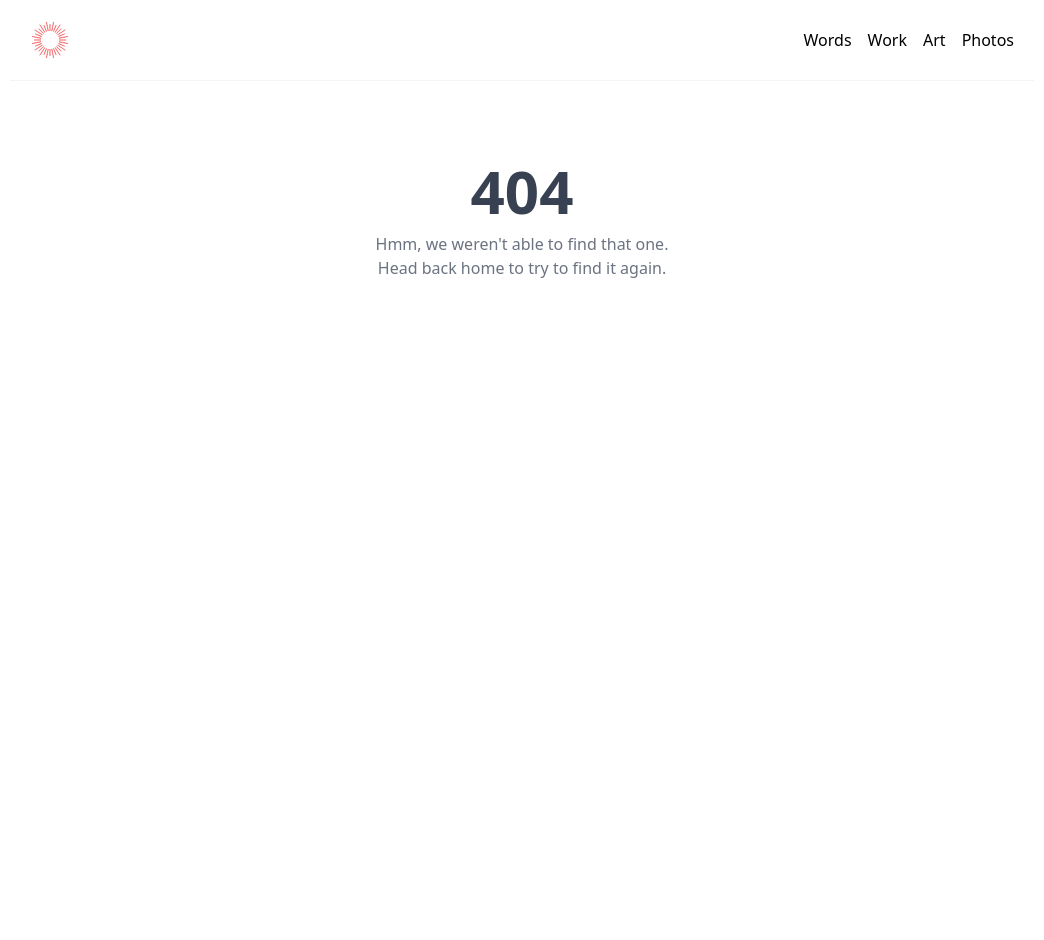
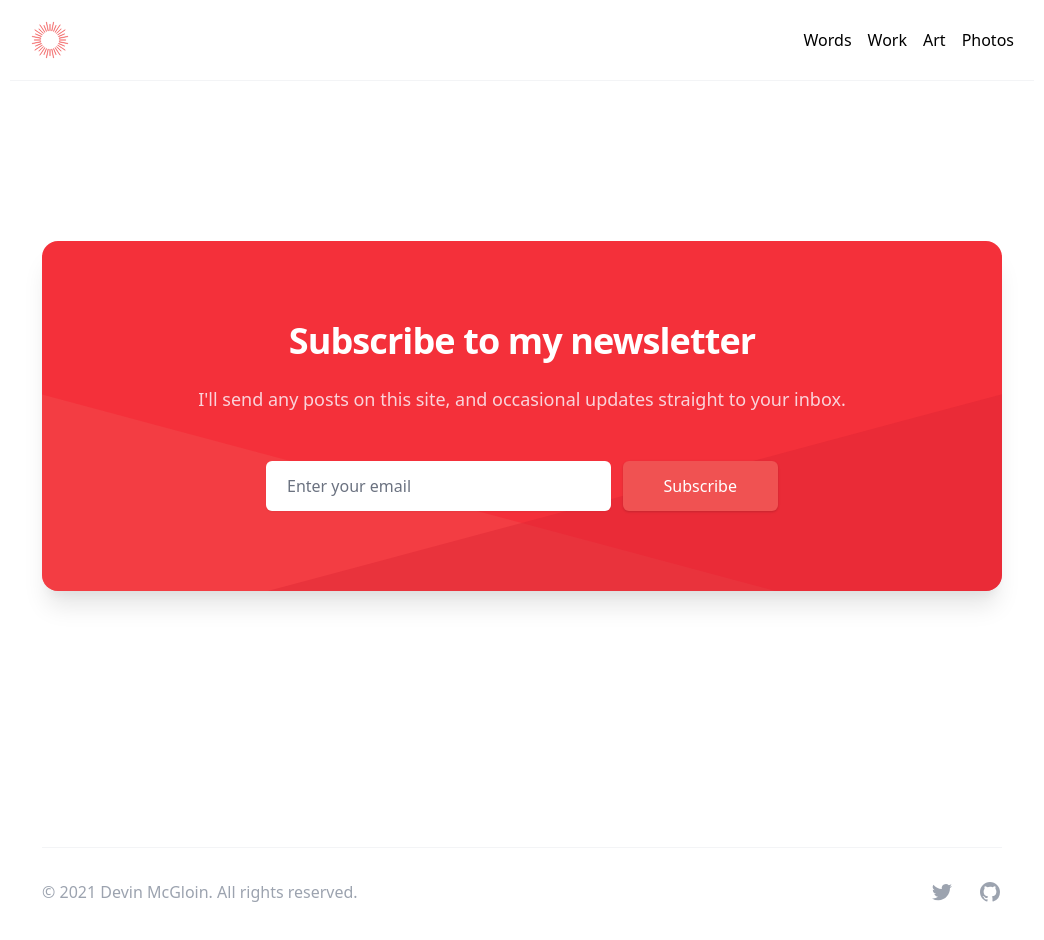
Before and after one commit to devinmcgloin/identity, a Next.js app: page /newsletter in a window 1280 px wide. Before the commit this address had no page. Shown: the top 940 px of the page, without its empty margins (118-1162 px from the left). Before the commit the page ends 800 px from the top, so only its background shows below. Built offline with nearby package versions, Linux system fonts and the light colour scheme; what @tailwindcss/typography, @tailwindcss/ui would draw is missing.

Commit message:
Newsletter page

```diff
--- a/components/footer.js
+++ b/components/footer.js
@@ -1,6 +1,6 @@
 import { useForm } from '@formspree/react';
 
-const Footer = () => {
+const Footer = ({ includeNewsletter = true }) => {
   const [state, handleSubmit] = useForm('subscribe');
 
   return (
@@ -9,14 +9,15 @@
         Footer
       </h2>
       <div className="max-w-7xl mx-auto py-12 px-4 sm:px-6 lg:py-16 lg:px-8">
+        {includeNewsletter && (
           <div class="border-t border-gray-100 dark:border-gray-700 pt-8 lg:flex lg:items-center lg:justify-between xl:mt-0">
             <div>
               <h3 class="text-sm font-semibold text-gray-400 tracking-wider uppercase">
                 Subscribe to my newsletter
               </h3>
               <p class="mt-2 text-base text-gray-500">
-              I'll send any posts on this site, and occasional updates straight
-              to your inbox.
+                I'll send any posts on this site, and occasional updates
+                straight to your inbox.
               </p>
             </div>
             <form
@@ -65,6 +66,7 @@
               </div>
             </form>
           </div>
+        )}
         <div className="mt-8 border-t border-gray-100 dark:border-gray-700 pt-8 md:flex md:items-center md:justify-between">
           <div className="flex space-x-6 md:order-2">
             <a
--- a/layouts/base.js
+++ b/layouts/base.js
@@ -1,11 +1,15 @@
 import { Footer } from 'components/footer';
 import { Header } from 'components/header';
 
-const BaseLayout = ({ children, includeFooter = false }) => (
+const BaseLayout = ({
+  children,
+  includeFooter = false,
+  includeNewsletter = false,
+}) => (
   <main className="max-w-screen-lg mx-auto">
     <Header />
     {children}
-    {includeFooter && <Footer />}
+    {includeFooter && <Footer includeNewsletter={includeNewsletter} />}
   </main>
 );
 
--- a/pages/bookshelf.js
+++ b/pages/bookshelf.js
@@ -10,7 +10,7 @@
 
 const Index = ({ books }) => {
   return (
-    <BaseLayout includeFooter>
+    <BaseLayout includeFooter includeNewsletter>
       <div className=" pt-16 pb-20 px-4 sm:px-6 lg:pt-24 lg:pb-28 lg:px-8">
         <div className="relative max-w-lg lg:max-w-7xl">
           <PageHeader
--- /dev/null
+++ b/pages/newsletter.js
@@ -0,0 +1,102 @@
+import BaseLayout from 'layouts/base';
+import { useForm } from '@formspree/react';
+
+const Index = ({}) => {
+  const [state, handleSubmit] = useForm('subscribe');
+
+  return (
+    <BaseLayout includeFooter>
+      <div class="bg-white py-16 sm:py-24">
+        <div class="relative sm:py-16">
+          <div class="mx-auto max-w-md px-4 sm:max-w-3xl sm:px-6 lg:max-w-7xl lg:px-8">
+            <div class="relative rounded-2xl px-6 py-10 bg-sunset-600 overflow-hidden shadow-xl sm:px-12 sm:py-20">
+              <div
+                aria-hidden="true"
+                class="absolute inset-0 -mt-72 sm:-mt-32 md:mt-0"
+              >
+                <svg
+                  class="absolute inset-0 h-full w-full"
+                  preserveAspectRatio="xMidYMid slice"
+                  xmlns="http://www.w3.org/2000/svg"
+                  fill="none"
+                  viewBox="0 0 1463 360"
+                >
+                  <path
+                    class="text-sunset-500 text-opacity-40"
+                    fill="currentColor"
+                    d="M-82.673 72l1761.849 472.086-134.327 501.315-1761.85-472.086z"
+                  />
+                  <path
+                    class="text-sunset-700 text-opacity-40"
+                    fill="currentColor"
+                    d="M-217.088 544.086L1544.761 72l134.327 501.316-1761.849 472.086z"
+                  />
+                </svg>
+              </div>
+              <div class="relative">
+                <div class="sm:text-center">
+                  <h2 class="text-3xl font-extrabold text-white tracking-tight sm:text-4xl">
+                    Subscribe to my newsletter
+                  </h2>
+                  <p class="mt-6 mx-auto max-w-2xl text-lg text-sunset-200">
+                    I'll send any posts on this site, and occasional updates
+                    straight to your inbox.
+                  </p>
+                </div>
+                <form
+                  onSubmit={handleSubmit}
+                  class="mt-12 sm:mx-auto sm:max-w-lg sm:flex"
+                >
+                  <div class="min-w-0 flex-1">
+                    <label for="email" class="sr-only">
+                      Email address
+                    </label>
+                    <input
+                      id="email"
+                      type="email"
+                      name="email"
+                      autocomplete="email"
+                      required
+                      class="block w-full border border-transparent rounded-md px-5 py-3 text-base text-gray-900 placeholder-gray-500 shadow-sm focus:outline-none focus:border-transparent focus:ring-2 focus:ring-white focus:ring-offset-2 focus:ring-offset-sunset-600"
+                      placeholder="Enter your email"
+                    />
+                  </div>
+                  <div class="mt-4 sm:mt-0 sm:ml-3">
+                    {state.succeeded ? (
+                      <div class="block w-full rounded-md border border-transparent px-5 py-3 bg-sunset-500 text-base font-medium text-white shadow sm:px-10">
+                        <svg
+                          className="w-6 h-6 mx-7"
+                          xmlns="http://www.w3.org/2000/svg"
+                          fill="none"
+                          viewBox="0 0 24 24"
+                          stroke="currentColor"
+                        >
+                          <path
+                            strokeLinecap="round"
+                            strokeLinejoin="round"
+                            strokeWidth={2}
+                            d="M9 12l2 2 4-4m6 2a9 9 0 11-18 0 9 9 0 0118 0z"
+                          />
+                        </svg>
+                      </div>
+                    ) : (
+                      <button
+                        disabled={state.submitting}
+                        type="submit"
+                        class="block w-full rounded-md border border-transparent px-5 py-3 bg-sunset-500 text-base font-medium text-white shadow hover:bg-sunset-400 focus:outline-none focus:ring-2 focus:ring-white focus:ring-offset-2 focus:ring-offset-sunset-600 sm:px-10"
+                      >
+                        Subscribe
+                      </button>
+                    )}
+                  </div>
+                </form>
+              </div>
+            </div>
+          </div>
+        </div>
+      </div>
+    </BaseLayout>
+  );
+};
+
+export default Index;
--- a/pages/projects/[slug].js
+++ b/pages/projects/[slug].js
@@ -13,7 +13,7 @@
 export default function PostPage({ source, frontMatter }) {
   const content = hydrate(source, { components });
   return (
-    <BaseLayout includeFooter>
+    <BaseLayout includeFooter includeNewsletter>
       <CommonMetadata
         title={frontMatter.title}
         description={frontMatter.excerpt}
--- a/pages/quotes.js
+++ b/pages/quotes.js
@@ -9,7 +9,7 @@
 
 const Index = ({ quotes }) => {
   return (
-    <BaseLayout includeFooter>
+    <BaseLayout includeFooter includeNewsletter>
       <div className=" pt-16 pb-20 px-4 sm:px-6 lg:pt-24 lg:pb-28 lg:px-8">
         <div className="relative max-w-lg lg:max-w-7xl">
           <PageHeader
--- a/pages/words/[slug].js
+++ b/pages/words/[slug].js
@@ -15,7 +15,7 @@
 export default function PostPage({ source, frontMatter }) {
   const content = hydrate(source, { components });
   return (
-    <BaseLayout includeFooter>
+    <BaseLayout includeFooter includeNewsletter>
       <CommonMetadata
         title={frontMatter.title}
         description={frontMatter.excerpt}
--- a/pages/words/index.js
+++ b/pages/words/index.js
@@ -8,7 +8,7 @@
 
 export default function PostPage({ allPostData }) {
   return (
-    <BaseLayout includeFooter>
+    <BaseLayout includeFooter includeNewsletter>
       <div className=" pt-16 pb-20 px-4 sm:px-6 lg:pt-24 lg:pb-28 lg:px-8">
         <div className="relative max-w-lg lg:max-w-7xl">
           <PageHeader title="Words">
--- a/pages/work.js
+++ b/pages/work.js
@@ -6,7 +6,7 @@
 
 export default function PostPage({ allProjectData }) {
   return (
-    <BaseLayout includeFooter>
+    <BaseLayout includeFooter includeNewsletter>
       <div className=" pt-16 pb-20 px-4 sm:px-6 lg:pt-24 lg:pb-28 lg:px-8">
         <div className="relative max-w-lg lg:max-w-7xl">
           <PageHeader title="Work">
```
Lines whose indentation alone changed are shown as unchanged.
